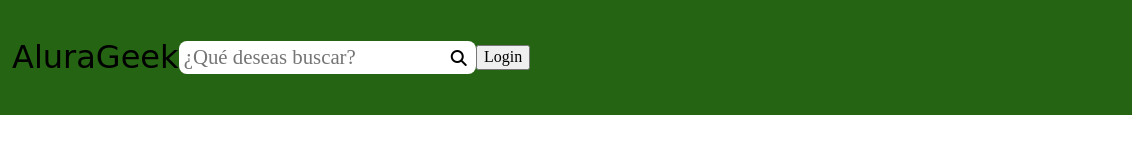
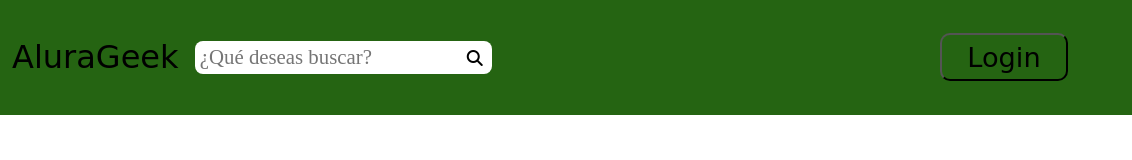
Before and after one commit to Jose-Sut10/E-commerce, a plain HTML site: page index.html in a window 1280 px wide. Shown: the full height of the page, 148-1280 px from the left. Drawn offline with Linux system fonts and the light colour scheme; a web font is replaced by a local one.

Commit message:
Estilizando el boton login

```diff
--- /dev/null
+++ b/css/index/encabezado/boton-registro.css
@@ -0,0 +1,12 @@
+.boton__registro{
+    width: 8rem;
+    height: 3rem;
+    font-size: 1.7rem;
+    border-radius: 10px;
+    background-color: transparent;
+    font-family: var(--letras-marca);
+}
+
+.boton__registro:hover{
+    cursor: pointer;
+}
--- a/css/index/encabezado/encabezado-principal.css
+++ b/css/index/encabezado/encabezado-principal.css
@@ -9,9 +9,13 @@
     background-color: var(--color-encabezado);
 }
 
-.encabezado__contenedor--principal{
+.encabezado__contenedor{
     width: 90vw;
     margin: 0 auto;
+}
+
+.encabezado__contenedor--principal{
     display: flex;
     align-items: center;
+    justify-content: space-between;
 }
--- a/css/index/encabezado/marca.css
+++ b/css/index/encabezado/marca.css
@@ -1,6 +1,8 @@
 .encabezado__contenedor--marcaYbusqueda{
+    width: 50%;
     display: flex;
     align-items: center;
+    justify-content: space-between;
 }
 
 .encabezado--marca{
--- a/index.html
+++ b/index.html
@@ -14,6 +14,7 @@
     <link rel="stylesheet" href="./css/index/encabezado/encabezado-principal.css">
     <link rel="stylesheet" href="./css/index/encabezado/busqueda.css">
     <link rel="stylesheet" href="./css/index/encabezado/marca.css">
+    <link rel="stylesheet" href="./css/index/encabezado/boton-registro.css">
 </head>
 <body>
     <header class="encabezado">
```
